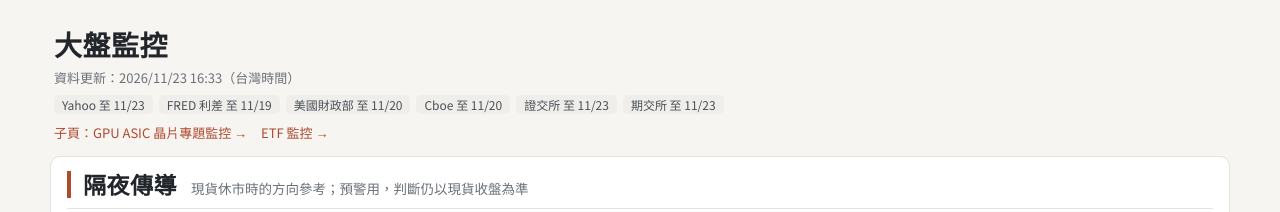
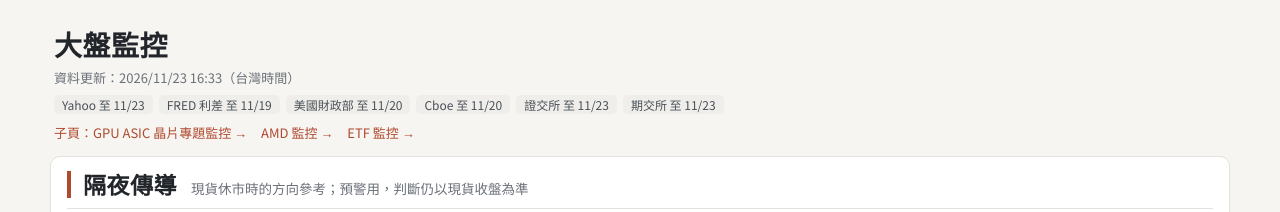
Before and after one commit to Jackie84112/market-monitor, a plain HTML site: page index.html in a window 1280 px wide. Shown: the top 212 px of the page. Drawn offline with Linux system fonts and the light colour scheme.

Commit message:
首頁子頁加回「AMD 監控」連結（完整單頁含 P/E、價位地圖等）
Co-Authored-By: Claude Opus 5.5 <noreply@anthropic.com>

```diff
--- a/index.html
+++ b/index.html
@@ -132,7 +132,7 @@
     <h1>大盤監控</h1>
     <p class="sub" id="sub">讀取中…</p>
     <div class="st" id="st"></div>
-    <div class="nav"><a href="chips.html">子頁：GPU ASIC 晶片專題監控 →</a>　<a href="etf.html">ETF 監控 →</a></div>
+    <div class="nav"><a href="chips.html">子頁：GPU ASIC 晶片專題監控 →</a>　<a href="amd.html">AMD 監控 →</a>　<a href="etf.html">ETF 監控 →</a></div>
   </header>
 
   <section class="card">
```
